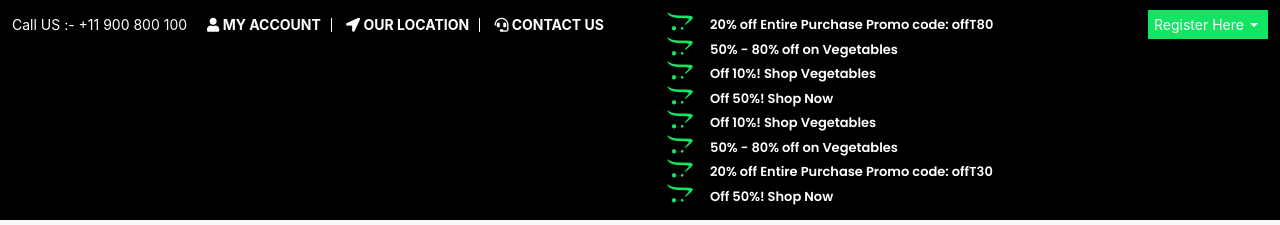
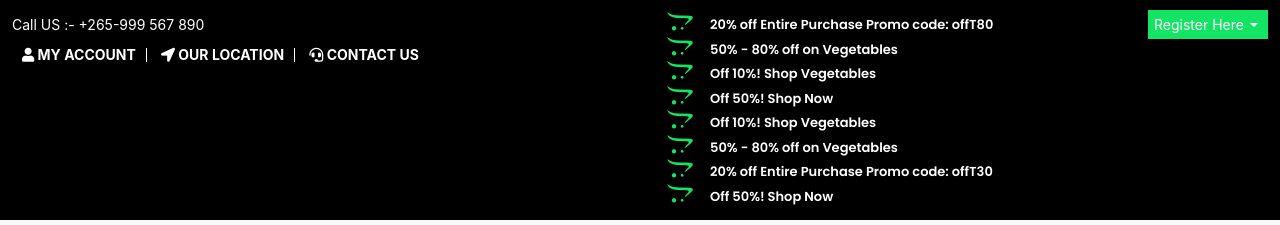
Before and after one commit to chikondibanda/greenshop, a plain HTML site: page index.html in a window 1280 px wide. Shown: the top 225 px of the page. Drawn offline with Linux system fonts and the light colour scheme; a script that the page names is missing.

```diff
--- a/index.html
+++ b/index.html
@@ -50,7 +50,7 @@
 						</select>
                     </div>
                     <div class="right-phone-box">
-                        <p>Call US :- <a href="#"> +11 900 800 100</a></p>
+                        <p>Call US :- <a href="#"> +265-999 567 890</a></p>
                     </div>
                     <div class="our-link">
                         <ul>
```
